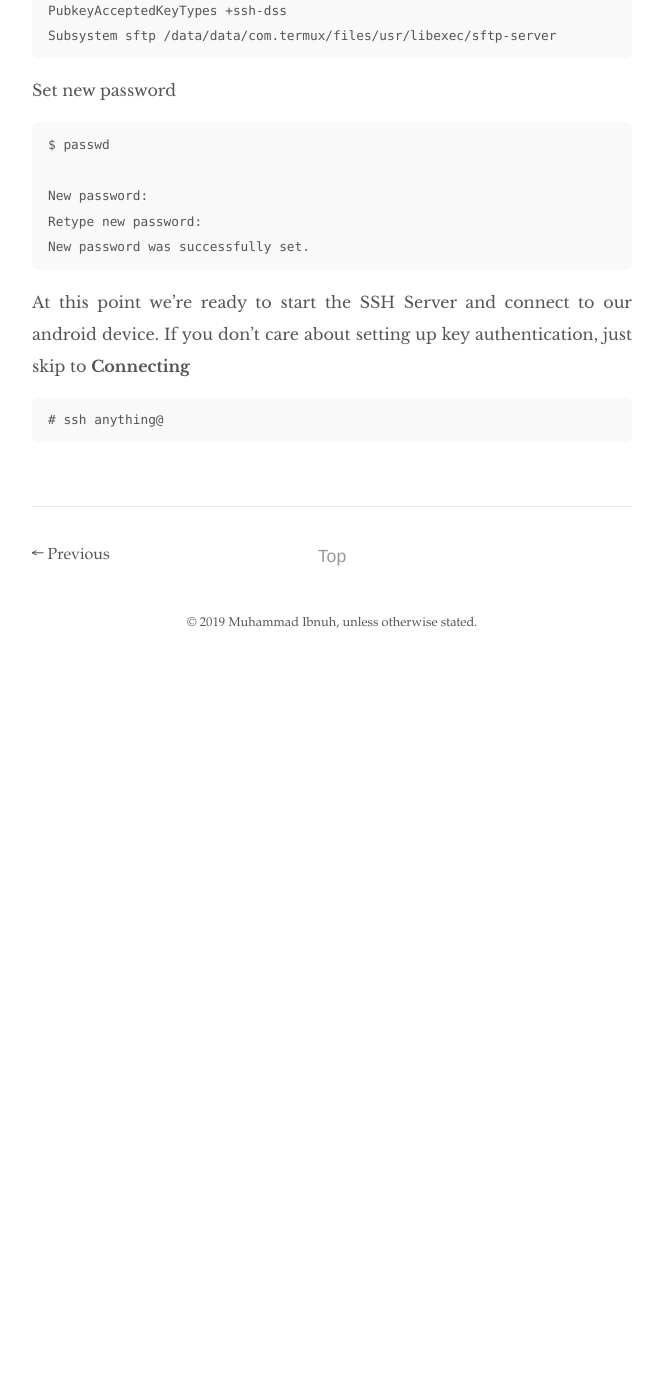
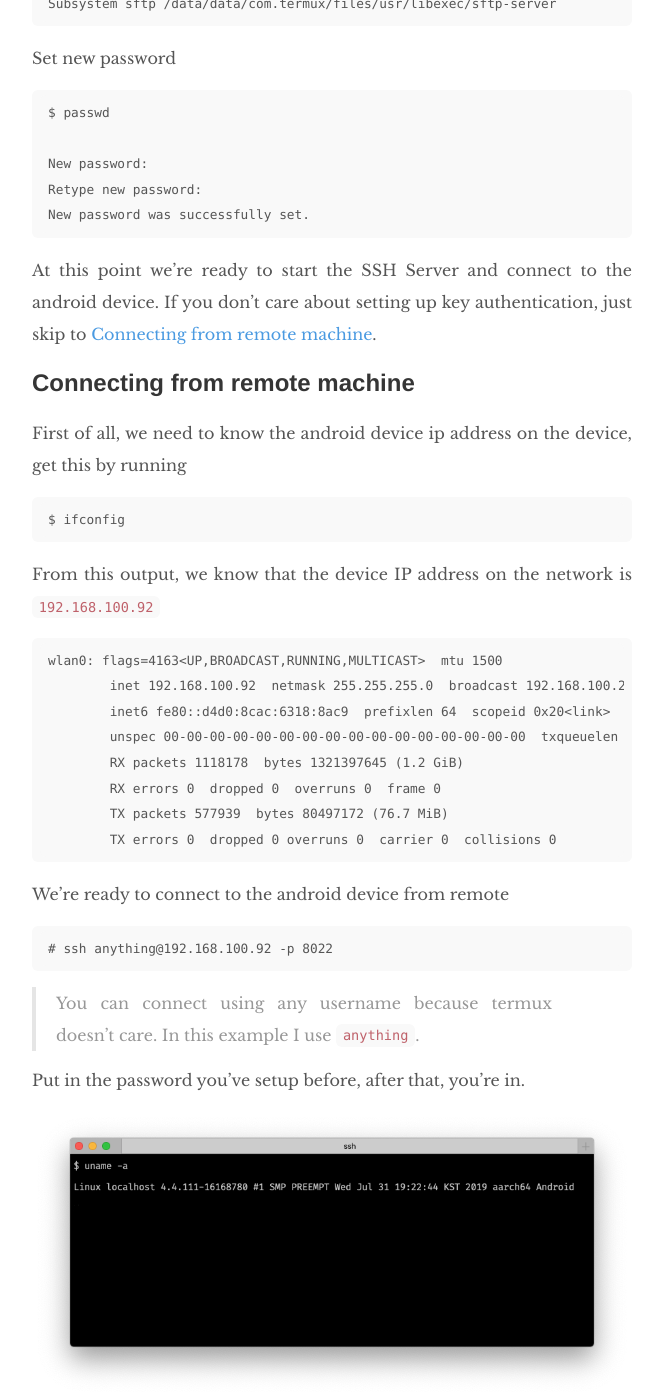
Before and after one commit to ibnuh/ibnuh.github.io, a Jekyll site: the page built from _posts/2019-09-08-remote-ssh-to-android-termux.md, in a window 1280 px wide and 1400 px high, scrolled down 1622 px. Shown: the whole window, without its empty margins (308-971 px from the left). Built offline with Jekyll 4.4.1, drawn with Linux system fonts in a browser that asks for light colours; before the commit the page ends 2292 px from its top, so only the background shows below that; some of the changed text lies outside the part shown.

Commit message:
SSH to termux

````diff
--- a/_posts/2019-09-08-remote-ssh-to-android-termux.md
+++ b/_posts/2019-09-08-remote-ssh-to-android-termux.md
@@ -40,7 +40,7 @@ $ pkill sshd
 
 ## Setting up authentication
 
-We will setup password and key authentication, to start we will setup password authentication and move to key authentication to simplify the process of copying public key to your android device.
+We will setup password and key authentication, to start we will setup password authentication and move to key authentication to simplify the process of copying public key to the android device.
 
 You can skip the key authentication process if you don't care, keep in mind that password authentication is less secure than key authentication.
 
@@ -71,8 +71,37 @@ Retype new password:
 New password was successfully set.
 ```
 
-At this point we're ready to start the SSH Server and connect to our android device. If you don't care about setting up key authentication, just skip to **Connecting**
+At this point we're ready to start the SSH Server and connect to the android device. If you don't care about setting up key authentication, just skip to [Connecting from remote machine](#connecting-from-remote-machine).
+
+## Connecting from remote machine
+
+First of all, we need to know the android device ip address on the device, get this by running
 
 ```
-# ssh anything@
+$ ifconfig
 ```
+
+From this output, we know that the device IP address on the network is `192.168.100.92`
+
+```
+wlan0: flags=4163<UP,BROADCAST,RUNNING,MULTICAST>  mtu 1500
+        inet 192.168.100.92  netmask 255.255.255.0  broadcast 192.168.100.255
+        inet6 fe80::d4d0:8cac:6318:8ac9  prefixlen 64  scopeid 0x20<link>
+        unspec 00-00-00-00-00-00-00-00-00-00-00-00-00-00-00-00  txqueuelen 1000  (UNSPEC)
+        RX packets 1118178  bytes 1321397645 (1.2 GiB)
+        RX errors 0  dropped 0  overruns 0  frame 0
+        TX packets 577939  bytes 80497172 (76.7 MiB)
+        TX errors 0  dropped 0 overruns 0  carrier 0  collisions 0
+```
+
+We're ready to connect to the android device from remote
+
+```
+# ssh anything@192.168.100.92 -p 8022
+```
+
+> You can connect using any username because termux doesn't care. In this example I use `anything`.
+
+Put in the password you've setup before, after that, you're in.
+
+![SSH to Termux from remote machine](/images/termux-ssh-in.png)
````
Also changed, not shown: other parts of _posts/2019-09-08-remote-ssh-to-android-termux.md (+1 -1 lines), images/termux-ssh-in.png (added).
